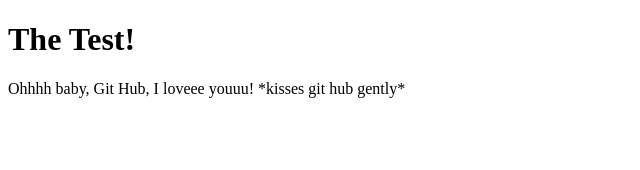
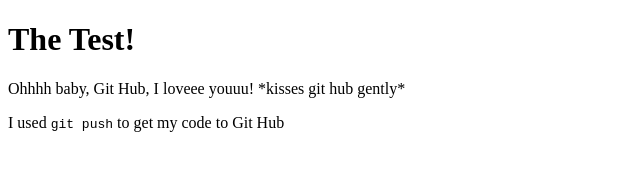
Before and after one commit to henryfigueroa47/github-test, a plain HTML site: page index.html in a window 1280 px wide. Shown: the whole page, without its empty margins (0-640 px from the left). Drawn offline with Linux system fonts and the light colour scheme.

Commit message:
Update index.html

```diff
--- a/index.html
+++ b/index.html
@@ -6,6 +6,6 @@
 <body>
 	<h1>The Test!</h1>
 		<p>Ohhhh baby, Git Hub, I loveee youuu! *kisses git hub gently* </p>
-
+		<p>I used <code> git push</code> to get my code to Git Hub</p>
 </body>
 </html>
```
